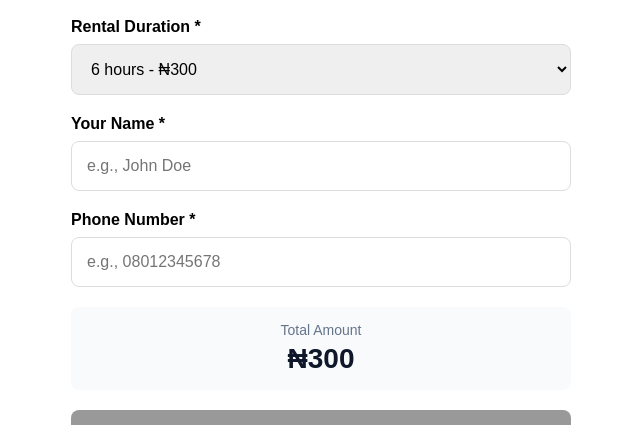
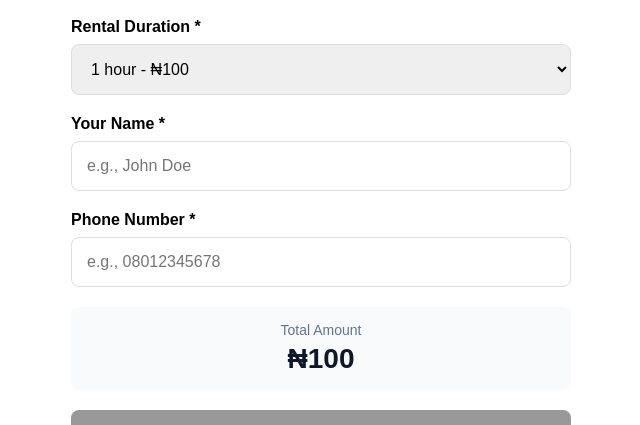
Before and after one commit to okivictor01-bit/OKcharge-, a Next.js app: page /rent in a window 1280 px wide. Shown: the part 275-700 px from the top of the page, without its empty margins (319-959 px from the left). Built offline with nearby package versions, Linux system fonts and the light colour scheme; no server answers; the database is empty.

Commit message:
Update page.tsx

```diff
--- a/app/rent/page.tsx
+++ b/app/rent/page.tsx
@@ -13,7 +13,7 @@ interface Location {
 export default function RentPage() {
   const [locations, setLocations] = useState<Location[]>([]);
   const [selectedLocation, setSelectedLocation] = useState('');
-  const [duration, setDuration] = useState('6');
+  const [duration, setDuration] = useState('1'); // Changed default to 1 hour
   const [customerName, setCustomerName] = useState('');
   const [customerPhone, setCustomerPhone] = useState('');
   const [loading, setLoading] = useState(false);
@@ -21,7 +21,9 @@ export default function RentPage() {
   const [error, setError] = useState('');
   const [paystackReady, setPaystackReady] = useState(false);
 
+  // UPDATED PRICING
   const pricing: Record<string, number> = {
+    '1': 100,
     '6': 300,
     '12': 500,
     '24': 800,
@@ -68,7 +70,6 @@ export default function RentPage() {
     const ticketCode = generateTicketCode();
     const email = `${customerPhone.replace(/\s/g, '')}@okcharge.ng`;
 
-    // Use PaystackPop directly
     const handler = (window as any).PaystackPop.setup({
       key: 'pk_live_9dd06423b57f6a6f6927e3ea2e28a101baa01fba',
       email: email,
@@ -129,7 +130,6 @@ export default function RentPage() {
 
   return (
     <>
-      {/* Load Paystack script using Next.js Script component */}
       <Script
         src="https://js.paystack.co/v1/inline.js"
         strategy="afterInteractive"
@@ -257,6 +257,7 @@ export default function RentPage() {
                 value={duration}
                 onChange={(e) => setDuration(e.target.value)}
               >
+                <option value="1">1 hour - ₦100</option>
                 <option value="6">6 hours - ₦300</option>
                 <option value="12">12 hours - ₦500</option>
                 <option value="24">24 hours - ₦800</option>
```
